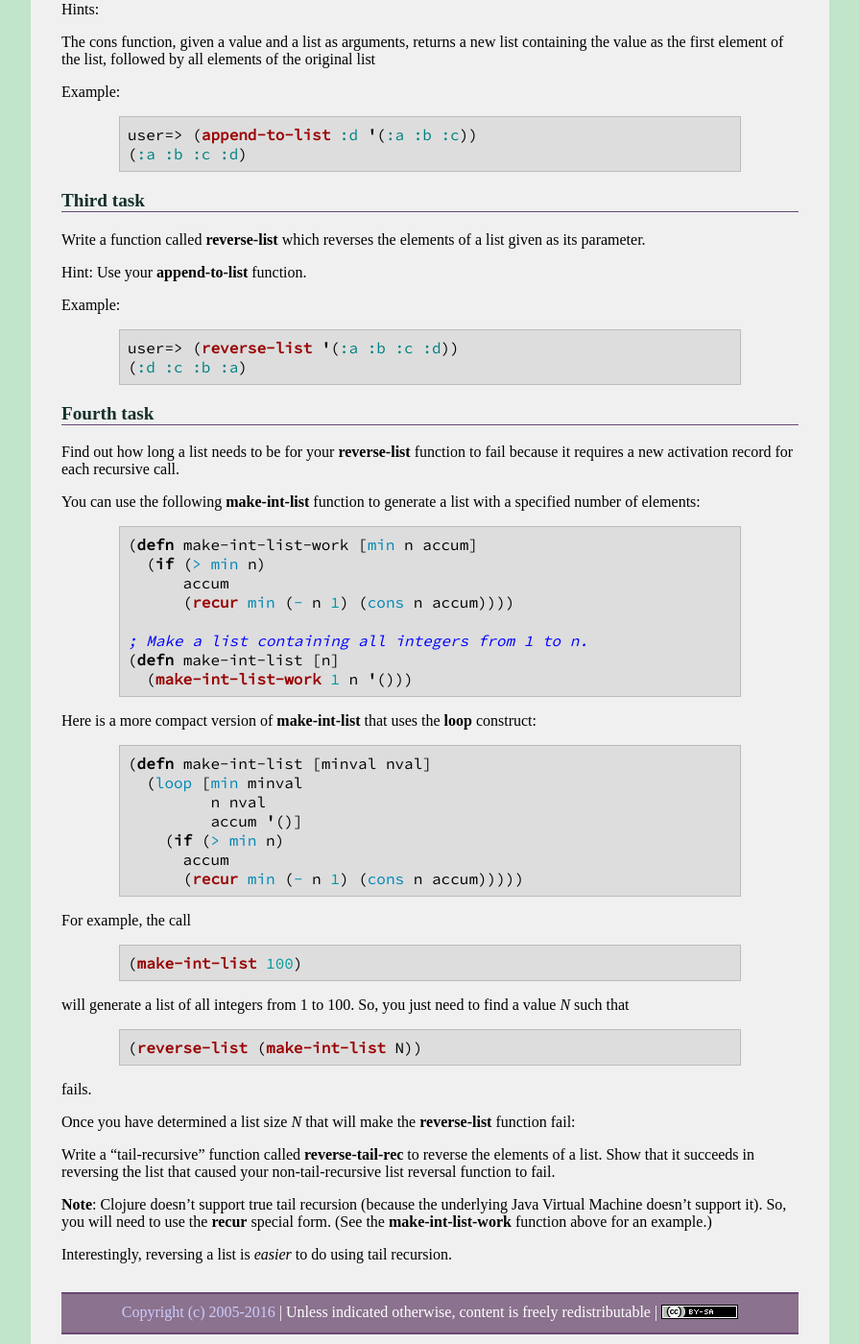
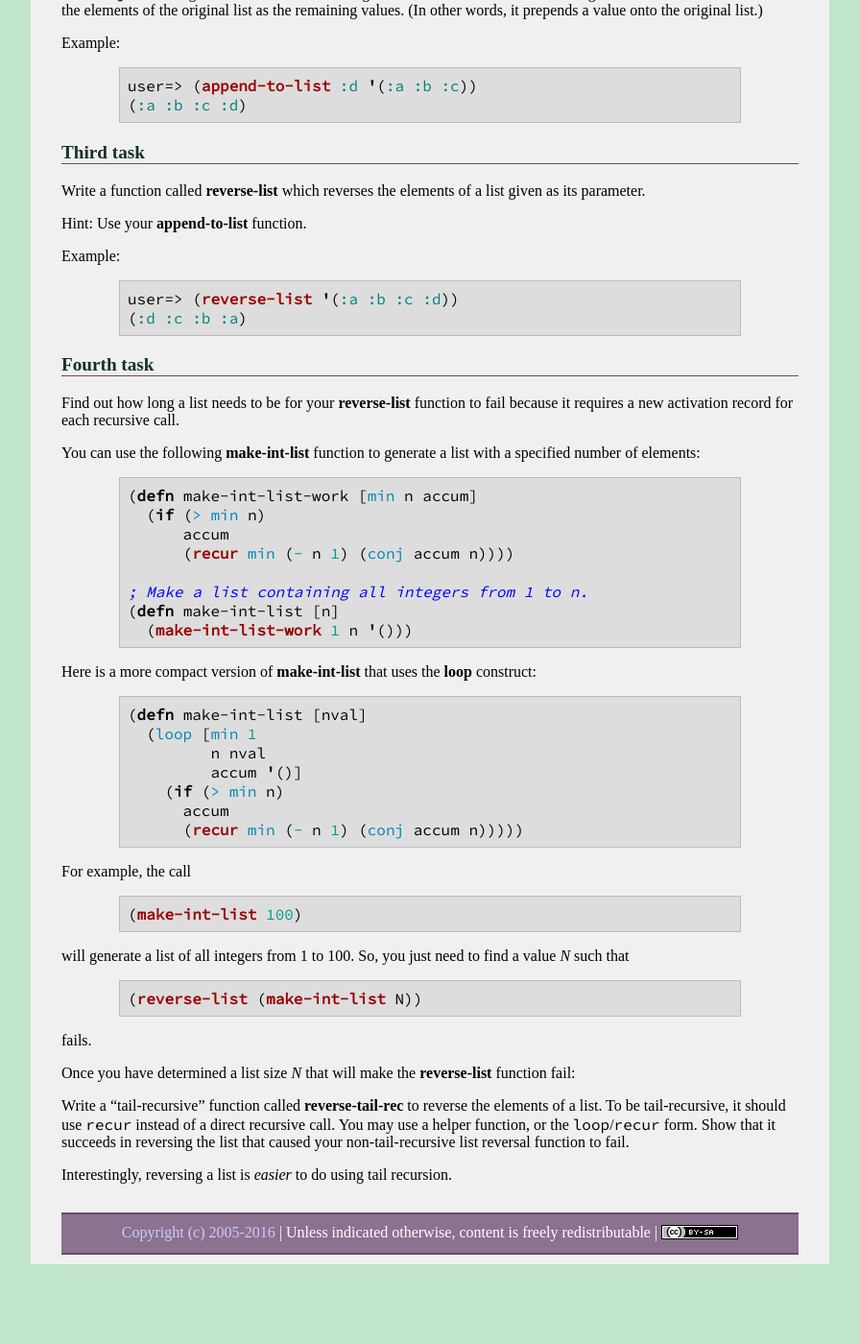
Before and after one commit to ycpcs/cs340-fall2016, a Jekyll site: the page built from labs/lab13.md, in a window 1280 px wide and 1400 px high, scrolled down 962 px. Shown: the whole window at 96% size, without its empty margins (192-1087 px from the left). Built offline with Jekyll 4.4.1, drawn with Linux system fonts in a browser that asks for light colours; some web fonts are replaced; after the commit the page ends 2279 px from its top, so only the background shows below that; some of the changed text lies outside the part shown.

Commit message:
some updates...

```diff
--- a/labs/lab13.md
+++ b/labs/lab13.md
@@ -17,7 +17,7 @@ Your Task
 
 There are 4 tasks.
 
-<div class="callout"><b>Important</b>: Implement each function using recursion.  Where specified, use the <code>recur</code> or <code>loop</code>/<code>recur</code> forms.</div>
+Use recursion for each task.  Make sure your solution to the fourth task uses tail recursion.
 
 ### First task
 
@@ -47,7 +47,7 @@ It should return a new list containing all of the values in the original list, w
 
 Hints:
 
-The cons function, given a value and a list as arguments, returns a new list containing the value as the first element of the list, followed by all elements of the original list
+The `conj` function, given a list and a value as arguments, returns a new list containing the value as the first value and the elements of the original list as the remaining values.  (In other words, it prepends a value onto the original list.)
 
 Example:
 
@@ -79,7 +79,7 @@ You can use the following **make-int-list** function to generate a list with a s
 (defn make-int-list-work [min n accum]
   (if (> min n)
       accum
-      (recur min (- n 1) (cons n accum))))
+      (recur min (- n 1) (conj accum n))))
 
 ; Make a list containing all integers from 1 to n.
 (defn make-int-list [n]
@@ -89,13 +89,13 @@ You can use the following **make-int-list** function to generate a list with a s
 Here is a more compact version of **make-int-list** that uses the **loop** construct:
 
 {% highlight clojure %}
-(defn make-int-list [minval nval]
-  (loop [min minval
+(defn make-int-list [nval]
+  (loop [min 1
          n nval
          accum '()]
     (if (> min n)
       accum
-      (recur min (- n 1) (cons n accum)))))
+      (recur min (- n 1) (conj accum n)))))
 {% endhighlight %}
 
 For example, the call
@@ -114,8 +114,6 @@ fails.
 
 Once you have determined a list size *N* that will make the **reverse-list** function fail:
 
-Write a "tail-recursive" function called **reverse-tail-rec** to reverse the elements of a list. Show that it succeeds in reversing the list that caused your non-tail-recursive list reversal function to fail.
-
-**Note**: Clojure doesn't support true tail recursion (because the underlying Java Virtual Machine doesn't support it). So, you will need to use the **recur** special form. (See the **make-int-list-work** function above for an example.)
+Write a "tail-recursive" function called **reverse-tail-rec** to reverse the elements of a list.  To be tail-recursive, it should use `recur` instead of a direct recursive call.  You may use a helper function, or the `loop`/`recur` form.  Show that it succeeds in reversing the list that caused your non-tail-recursive list reversal function to fail.
 
 Interestingly, reversing a list is *easier* to do using tail recursion.
```
